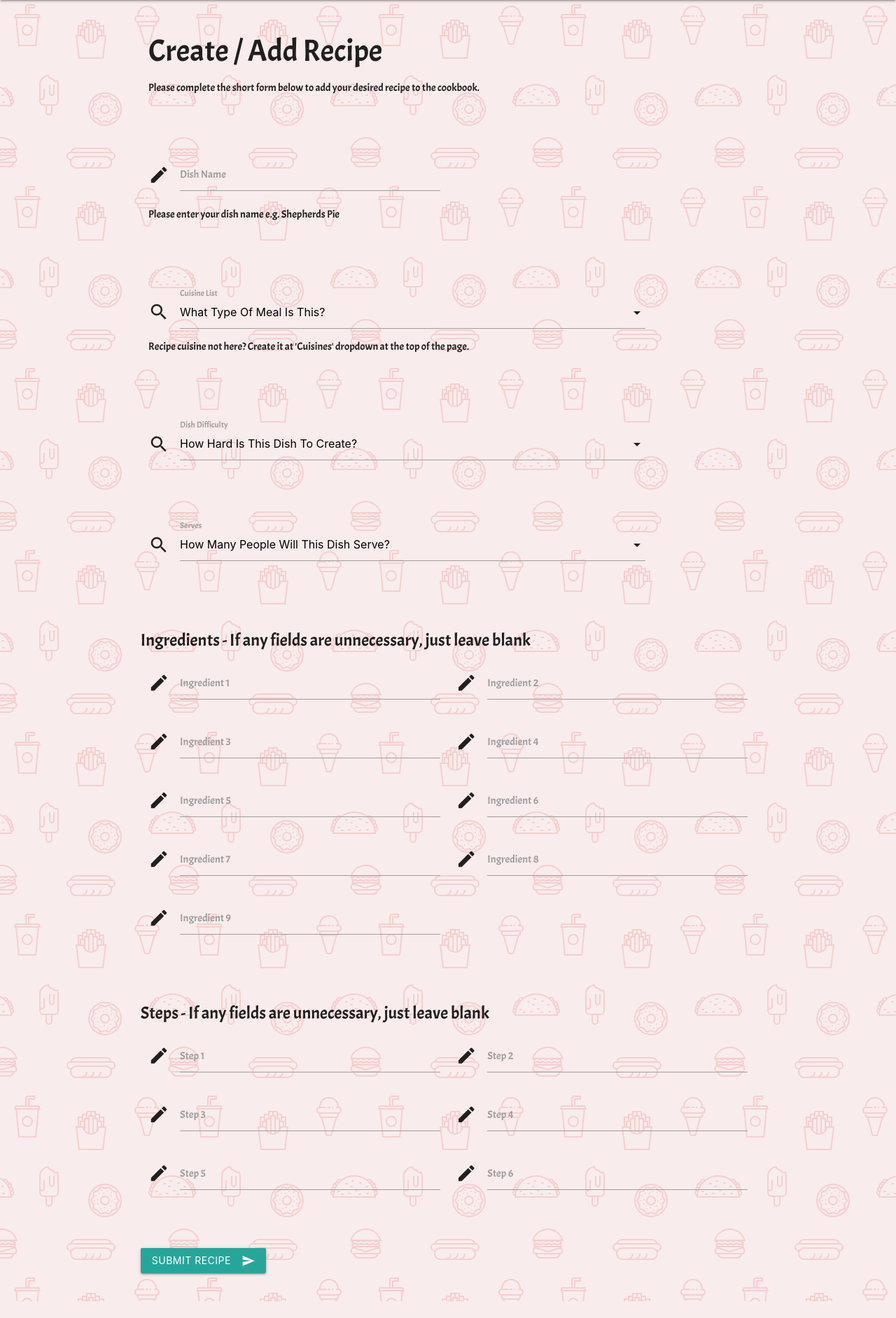
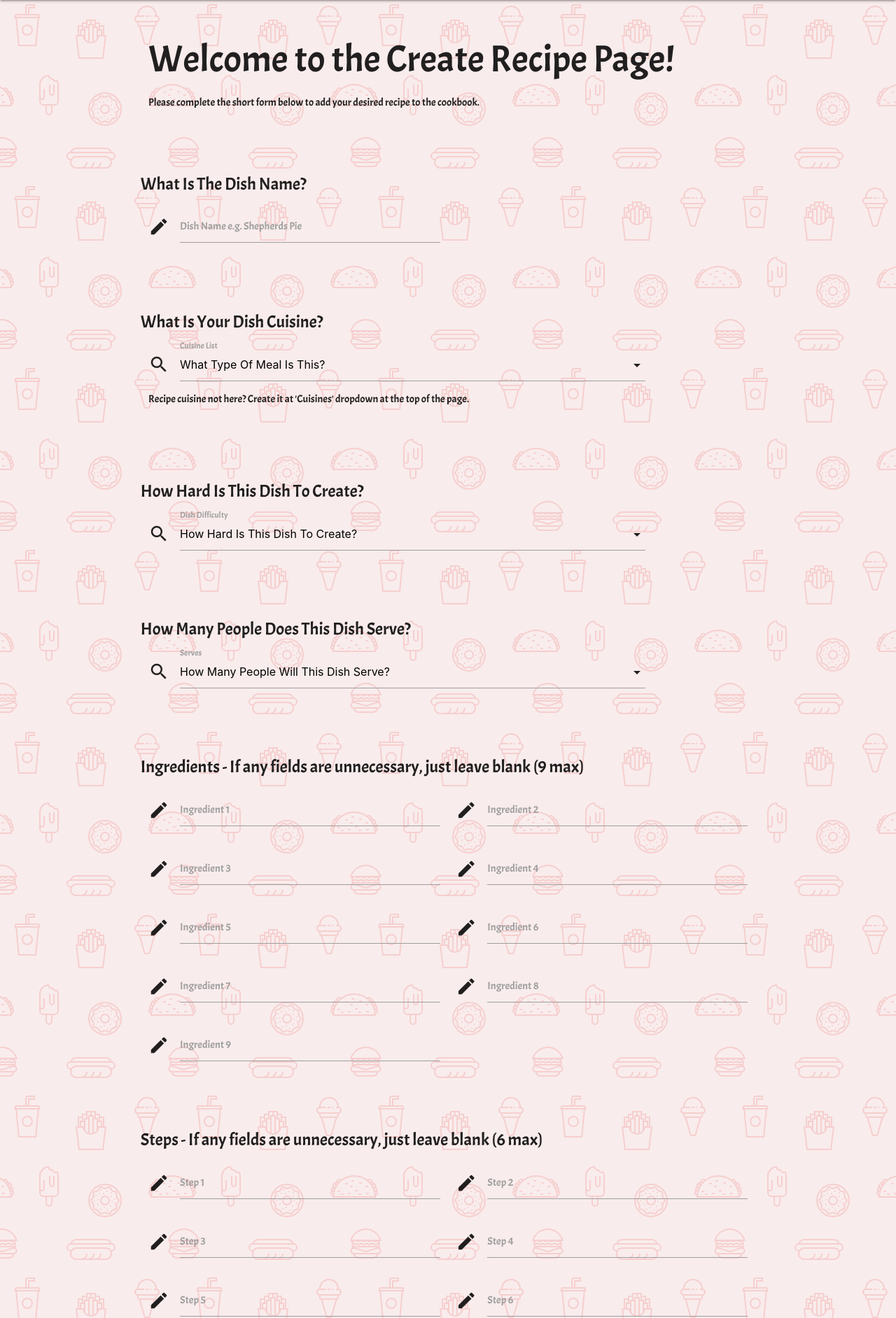
Before and after one commit to connor-blackburn/gutsy, a Flask app: page /create_recipe in a window 1280 px wide. Shown: the part 64-1948 px from the top of the page at 70% size. Before the commit the page ends 1924 px from the top, so only its background shows below. Run offline with Flask 2, Linux system fonts and the light colour scheme; data that the repository does not hold is empty; some libraries are stand-ins or nearby versions.

Commit message:
recipe edit & create form pages altered to become more consistent with one another

```diff
--- a/templates/create_recipe.html
+++ b/templates/create_recipe.html
@@ -1,7 +1,7 @@
 {% extends 'base.html' %} {% block content %}
 
 <div class="row description container">
-    <h3>Create / Add Recipe</h3>
+    <h2>Welcome to the Create Recipe Page!</h2>
     <p>Please complete the short form below to add your desired recipe to the cookbook.</p>
 </div>
 
@@ -9,15 +9,16 @@
 
     <!-- A single input field creating the new recipe dish name -->
     <div class="row">
+        <h5>What Is The Dish Name?</h5>
         <div class="input-field col s6">
             <i class="material-icons prefix">create</i>
             <input id="icon_prefix" type="text" id="recipes" name="dish_name" class="validate">
-            <label for="icon_prefix" id="recipes" name="dish_name">Dish Name</label>
-            <p>Please enter your dish name e.g. Shepherds Pie</p>
+            <label for="icon_prefix" id="recipes" name="dish_name">Dish Name e.g. Shepherds Pie</label>
         </div>
     </div>
     <!-- A Dropdown Menu For User To Select Recipe Cuisine -->
     <div class="row">
+        <h5>What Is Your Dish Cuisine?</h5>
         <div class="input-field col s10">
             <i class="material-icons prefix">search</i>
             <select id="recipes" name="cuisine_name">
@@ -32,6 +33,7 @@
     </div>
     <!-- A Dropdown Menu For A User To Select Recipe Difficulty -->
     <div class="row">
+        <h5>How Hard Is This Dish To Create?</h5>
         <div class="input-field col s10">
             <i class="material-icons prefix">search</i>
             <select id="recipes" name="dish_difficulty">
@@ -45,6 +47,7 @@
     </div>
     <!-- A Dropdown Menu For A User To Select How Many People The Recipe Will Serve -->
     <div class="row">
+        <h5>How Many People Does This Dish Serve?</h5>
         <div class="input-field col s10">
             <i class="material-icons prefix">search</i>
             <select id="recipes" name="serves">
@@ -58,7 +61,7 @@
     </div>
     <!-- A Series Of Input Fields For A User To Input All Required Ingredients -->
     <div class="row">
-        <h5>Ingredients - If any fields are unnecessary, just leave blank</h5>
+        <h5>Ingredients - If any fields are unnecessary, just leave blank (9 max)</h5>
         <div class="input-field col s6">
             <i class="material-icons prefix">create</i>
             <input id="icon_prefix" id="recipes" name="ingredient_1" type="text" class="validate">
@@ -114,7 +117,7 @@
     </div>
     <!-- A Series Of Input Fields For A User To Input All Required Steps To Create Recipe -->
     <div class="row">
-        <h5>Steps - If any fields are unnecessary, just leave blank </h5>
+        <h5>Steps - If any fields are unnecessary, just leave blank (6 max)</h5>
         <div class="input-field col s6">
             <i class="material-icons prefix">create</i>
             <input id="icon_prefix" id="recipes" name="step_1" type="text" class="validate">
--- a/templates/recipe_display.html
+++ b/templates/recipe_display.html
@@ -6,11 +6,11 @@
     {% for recipe in recipes %} {% if cuisines.cuisine_name == recipe.cuisine_name %} {{recipe.dish_name}}
     <ul class="collapsible popout">
         <li>
-            <div class="collapsible-header"><i class="material-icons">restaurant_menu</i> <u>{{recipe.dish_name}}</u> - {{difficulties.dish_difficulty}} - {{recipe.cuisine_name}}</div>
+            <div class="collapsible-header"><i class="material-icons">restaurant_menu</i> <u>{{recipe.dish_name}}</u> - {{recipe.dish_difficulty}} - {{recipe.cuisine_name}}</div>
             <div class="collapsible-body"><span>
                                 <h4>{{recipe.dish_name}}</4>
                                 <h6>This Dish Will Serve: {{recipe.serves}} Person(s).</h6>
-                                <h6>This Dish Difficulty is:  </h6>
+                                <h6>This Dish Difficulty is: {{recipe.dish_difficulty}} </h6>
                             <h5>Ingredients:</h5>
                             <blockquote>
                             <ul>
```
Also changed, not shown: .c9/metadata/environment/app.py (+1 -1 lines), .c9/metadata/environment/templates/create_recipe.html (+1 -1 lines), .c9/metadata/environment/templates/edit_recipe.html (+1 -1 lines), .c9/metadata/environment/templates/recipe_display.html (+1 -1 lines), templates/edit_recipe.html (+10 -6 lines), 3 other files.
